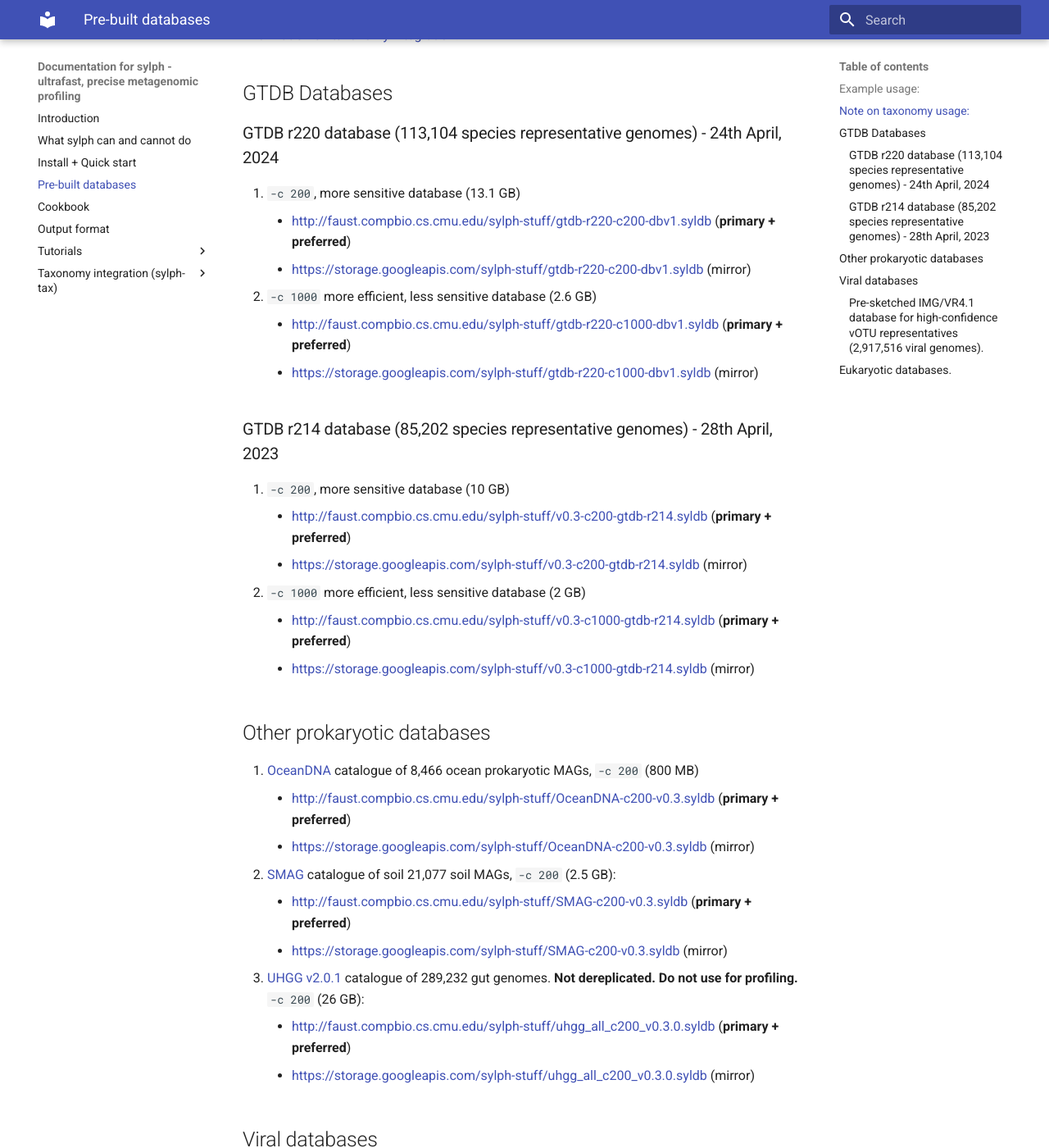
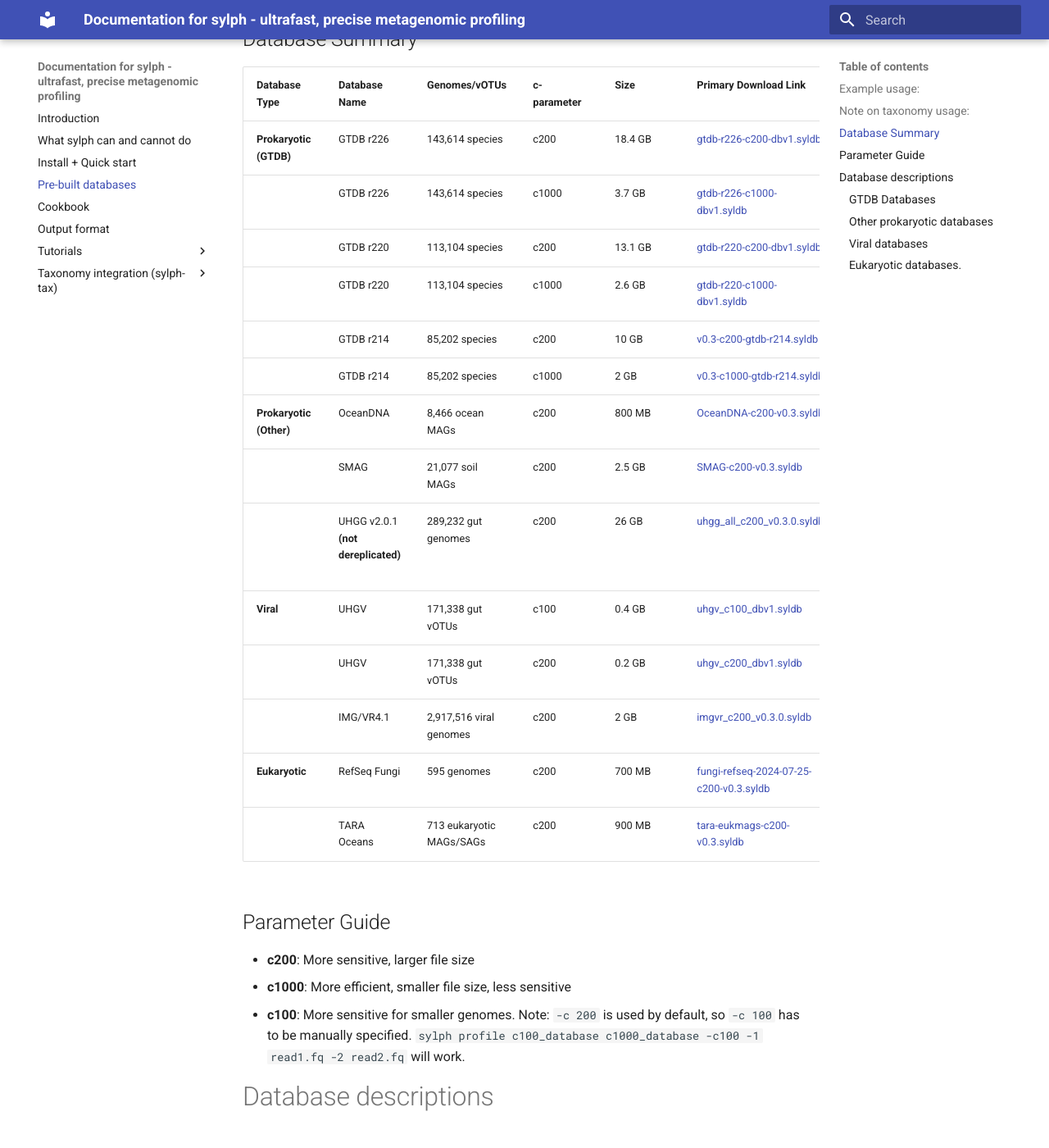
Before and after one commit to sylph-docs/sylph-docs.github.io, an MkDocs documentation site: the page built from docs/pre‐built-databases.md, in a window 1280 px wide and 1400 px high, scrolled down 545 px. Shown: the whole window at 82% size. Built offline with MkDocs 1.6.1 and Material for MkDocs 9.7.7, drawn with Linux system fonts in a browser that asks for light colours; some of the changed text lies outside the part shown.

````diff
--- a/docs/pre‐built-databases.md
+++ b/docs/pre‐built-databases.md
@@ -9,58 +9,66 @@ Pre-sketched databases available for download below. All databases work from syl
 wget http://faust.compbio.cs.cmu.edu/sylph-stuff/gtdb-r220-c200-dbv1.syldb
 
 # profile against database
-sylph profile gtdb-r220-c200-dbv1.syldb -1 sample_R1.fq -2 sample_R2.fq  -t 30 > results.tsv
+sylph profile gtdb-r226-c200-dbv1.syldb -1 sample_R1.fq -2 sample_R2.fq  -t 30 > results.tsv
 ```
 
 ### Note on taxonomy usage:
 
 Most the databases have associated taxonomies that sylph can utilize. See [here for more information on taxonomy integration](sylph-tax.md).
 
+
+
+## Database Summary
+
+| Database Type | Database Name | Genomes/vOTUs | c-parameter | Size | Primary Download Link | Mirror | Notes |
+|---------------|---------------|---------------|-------------|------|----------------------|--------|-------|
+| **Prokaryotic (GTDB)** | GTDB r226 | 143,614 species | c200 | 18.4 GB | [gtdb-r226-c200-dbv1.syldb](http://faust.compbio.cs.cmu.edu/sylph-stuff/gtdb-r226-c200-dbv1.syldb) | [mirror](https://storage.googleapis.com/sylph-stuff/gtdb-r226-c200-dbv1.syldb) | |
+| | GTDB r226 | 143,614 species | c1000 | 3.7 GB | [gtdb-r226-c1000-dbv1.syldb](http://faust.compbio.cs.cmu.edu/sylph-stuff/gtdb-r226-c1000-dbv1.syldb) | [mirror](https://storage.googleapis.com/sylph-stuff/gtdb-r226-c1000-dbv1.syldb) | |
+| | GTDB r220 | 113,104 species | c200 | 13.1 GB | [gtdb-r220-c200-dbv1.syldb](http://faust.compbio.cs.cmu.edu/sylph-stuff/gtdb-r220-c200-dbv1.syldb) | [mirror](https://storage.googleapis.com/sylph-stuff/gtdb-r220-c200-dbv1.syldb) | |
+| | GTDB r220 | 113,104 species | c1000 | 2.6 GB | [gtdb-r220-c1000-dbv1.syldb](http://faust.compbio.cs.cmu.edu/sylph-stuff/gtdb-r220-c1000-dbv1.syldb) | [mirror](https://storage.googleapis.com/sylph-stuff/gtdb-r220-c1000-dbv1.syldb) | |
+| | GTDB r214 | 85,202 species | c200 | 10 GB | [v0.3-c200-gtdb-r214.syldb](http://faust.compbio.cs.cmu.edu/sylph-stuff/v0.3-c200-gtdb-r214.syldb) | [mirror](https://storage.googleapis.com/sylph-stuff/v0.3-c200-gtdb-r214.syldb) | |
+| | GTDB r214 | 85,202 species | c1000 | 2 GB | [v0.3-c1000-gtdb-r214.syldb](http://faust.compbio.cs.cmu.edu/sylph-stuff/v0.3-c1000-gtdb-r214.syldb) | [mirror](https://storage.googleapis.com/sylph-stuff/v0.3-c1000-gtdb-r214.syldb) | |
+| **Prokaryotic (Other)** | OceanDNA | 8,466 ocean MAGs | c200 | 800 MB | [OceanDNA-c200-v0.3.syldb](http://faust.compbio.cs.cmu.edu/sylph-stuff/OceanDNA-c200-v0.3.syldb) | [mirror](https://storage.googleapis.com/sylph-stuff/OceanDNA-c200-v0.3.syldb) | |
+| | SMAG | 21,077 soil MAGs | c200 | 2.5 GB | [SMAG-c200-v0.3.syldb](http://faust.compbio.cs.cmu.edu/sylph-stuff/SMAG-c200-v0.3.syldb) | [mirror](https://storage.googleapis.com/sylph-stuff/SMAG-c200-v0.3.syldb) | |
+| | UHGG v2.0.1 **(not dereplicated)**| 289,232 gut genomes | c200 | 26 GB | [uhgg_all_c200_v0.3.0.syldb](http://faust.compbio.cs.cmu.edu/sylph-stuff/uhgg_all_c200_v0.3.0.syldb) | [mirror](https://storage.googleapis.com/sylph-stuff/uhgg_all_c200_v0.3.0.syldb) | Not dereplicated - do not use for profiling |
+| **Viral** | UHGV | 171,338 gut vOTUs | c100 | 0.4 GB | [uhgv_c100_dbv1.syldb](http://faust.compbio.cs.cmu.edu/sylph-stuff/uhgv_c100_dbv1.syldb) | [mirror](https://storage.googleapis.com/sylph-stuff/uhgv_c100_dbv1.syldb) | |
+| | UHGV | 171,338 gut vOTUs | c200 | 0.2 GB | [uhgv_c200_dbv1.syldb](http://faust.compbio.cs.cmu.edu/sylph-stuff/uhgv_c200_dbv1.syldb) | [mirror](https://storage.googleapis.com/sylph-stuff/uhgv_c200_dbv1.syldb) | |
+| | IMG/VR4.1 | 2,917,516 viral genomes | c200 | 2 GB | [imgvr_c200_v0.3.0.syldb](http://faust.compbio.cs.cmu.edu/sylph-stuff/imgvr_c200_v0.3.0.syldb) | [mirror](https://storage.googleapis.com/sylph-stuff/imgvr_c200_v0.3.0.syldb) | |
+| **Eukaryotic** | RefSeq Fungi | 595 genomes | c200 | 700 MB | [fungi-refseq-2024-07-25-c200-v0.3.syldb](http://faust.compbio.cs.cmu.edu/sylph-stuff/fungi-refseq-2024-07-25-c200-v0.3.syldb) | [mirror](https://storage.googleapis.com/sylph-stuff/fungi-refseq-2024-07-25-c200-v0.3.syldb) | |
+| | TARA Oceans | 713 eukaryotic MAGs/SAGs | c200 | 900 MB | [tara-eukmags-c200-v0.3.syldb](http://faust.compbio.cs.cmu.edu/sylph-stuff/tara-eukmags-c200-v0.3.syldb) | [mirror](https://storage.googleapis.com/sylph-stuff/tara-eukmags-c200-v0.3.syldb) | |
+
+## Parameter Guide
+- **c200**: More sensitive, larger file size
+- **c1000**: More efficient, smaller file size, less sensitive
+- **c100**: More sensitive for smaller genomes. Note: `-c 200` is used by default, so `-c 100` has to be manually specified. `sylph profile c100_database c1000_database -c100 -1 read1.fq -2 read2.fq` will work.
+
+
+# Database descriptions
+
 ## GTDB Databases
 
-### GTDB r220 database (113,104 species representative genomes) -  24th April, 2024
+The [GTDB](https://gtdb.ecogenomic.org/) database is a high-quality, curated taxonomy and database for prokaryotes (archaea and bacteria). We take the dereplicated, species-representative genomes (one genome per species).
 
-1. `-c 200`, more sensitive database (13.1 GB)
-    * http://faust.compbio.cs.cmu.edu/sylph-stuff/gtdb-r220-c200-dbv1.syldb (**primary + preferred**)
-    * https://storage.googleapis.com/sylph-stuff/gtdb-r220-c200-dbv1.syldb (mirror)
-2. `-c 1000` more efficient, less sensitive database (2.6 GB)
-    * http://faust.compbio.cs.cmu.edu/sylph-stuff/gtdb-r220-c1000-dbv1.syldb (**primary + preferred**)
-    * https://storage.googleapis.com/sylph-stuff/gtdb-r220-c1000-dbv1.syldb (mirror)
+**Available databases**:
 
-### GTDB r214 database (85,202 species representative genomes) - 28th April, 2023
+- GTDB r226 database (143,614 species representative genomes) - April 16, 2025
 
-1. `-c 200`, more sensitive database (10 GB)
-    * http://faust.compbio.cs.cmu.edu/sylph-stuff/v0.3-c200-gtdb-r214.syldb (**primary + preferred**)
-    * https://storage.googleapis.com/sylph-stuff/v0.3-c200-gtdb-r214.syldb (mirror)
-2. `-c 1000` more efficient, less sensitive database (2 GB)
-    * http://faust.compbio.cs.cmu.edu/sylph-stuff/v0.3-c1000-gtdb-r214.syldb (**primary + preferred**)
-    * https://storage.googleapis.com/sylph-stuff/v0.3-c1000-gtdb-r214.syldb (mirror)
+- GTDB r220 database (113,104 species representative genomes) - April 24, 2024
 
+- GTDB r214 database (85,202 species representative genomes) - April 28, 2023
 
 ## Other prokaryotic databases
 
 1. [OceanDNA](https://doi.org/10.1038/s41597-022-01392-5) catalogue of 8,466 ocean prokaryotic MAGs, `-c 200` (800 MB)
-    * http://faust.compbio.cs.cmu.edu/sylph-stuff/OceanDNA-c200-v0.3.syldb (**primary + preferred**)
-    * https://storage.googleapis.com/sylph-stuff/OceanDNA-c200-v0.3.syldb (mirror)
 2. [SMAG](https://www.nature.com/articles/s41467-023-43000-z) catalogue of soil 21,077 soil MAGs, `-c 200` (2.5 GB):
-    *  http://faust.compbio.cs.cmu.edu/sylph-stuff/SMAG-c200-v0.3.syldb (**primary + preferred**)
-    * https://storage.googleapis.com/sylph-stuff/SMAG-c200-v0.3.syldb (mirror)
 3. [UHGG v2.0.1](https://www.ebi.ac.uk/metagenomics/genome-catalogues/human-gut-v2-0-1) catalogue of 289,232 gut genomes. **Not dereplicated. Do not use for profiling.** `-c 200` (26 GB):
-    * http://faust.compbio.cs.cmu.edu/sylph-stuff/uhgg_all_c200_v0.3.0.syldb (**primary + preferred**)
-    * https://storage.googleapis.com/sylph-stuff/uhgg_all_c200_v0.3.0.syldb (mirror)
 
 ## Viral databases
 
-### Pre-sketched IMG/VR4.1 database for high-confidence vOTU representatives (2,917,516 viral genomes).
-1. `-c 200` (2GB)
-    * http://faust.compbio.cs.cmu.edu/sylph-stuff/imgvr_c200_v0.3.0.syldb (**primary + preferred**)
-    * https://storage.googleapis.com/sylph-stuff/imgvr_c200_v0.3.0.syldb (mirror)
+1. [Unified Human Gut Virome (UHGV) catalog](https://github.com/snayfach/UHGV) - (171,338 vOTUs from human gut)
+    - Note: is more refined and has better taxonomic annotations than IMG/VR for human gut
+2.  Pre-sketched IMG/VR4.1 database for high-confidence vOTU representatives (2,917,516 viral genomes).
 
 ## Eukaryotic databases.
 1. 595 representative RefSeq fungi genomes (downloaded 2024-07-25), `-c 200` (700 MB)
-    * http://faust.compbio.cs.cmu.edu/sylph-stuff/fungi-refseq-2024-07-25-c200-v0.3.syldb (**primary + preferred**)
-    * https://storage.googleapis.com/sylph-stuff/fungi-refseq-2024-07-25-c200-v0.3.syldb (mirror)
-
 2. 713 TARA Oceans eukaryotic MAGs/SAGs from [Delmont et al.](https://doi.org/10.1016/j.xgen.2022.100123), `-c 200` (900 MB)
-    * http://faust.compbio.cs.cmu.edu/sylph-stuff/tara-eukmags-c200-v0.3.syldb (**primary + preferred**)
-    * https://storage.googleapis.com/sylph-stuff/tara-eukmags-c200-v0.3.syldb (mirror)
````
Also changed, not shown: other parts of docs/pre‐built-databases.md (+1 -1 lines), docs/sylph-tax.md (+2 -0 lines), docs/taxonomic-profiling-tutorial.md (+1 -1 lines), .lychee.toml (added).
